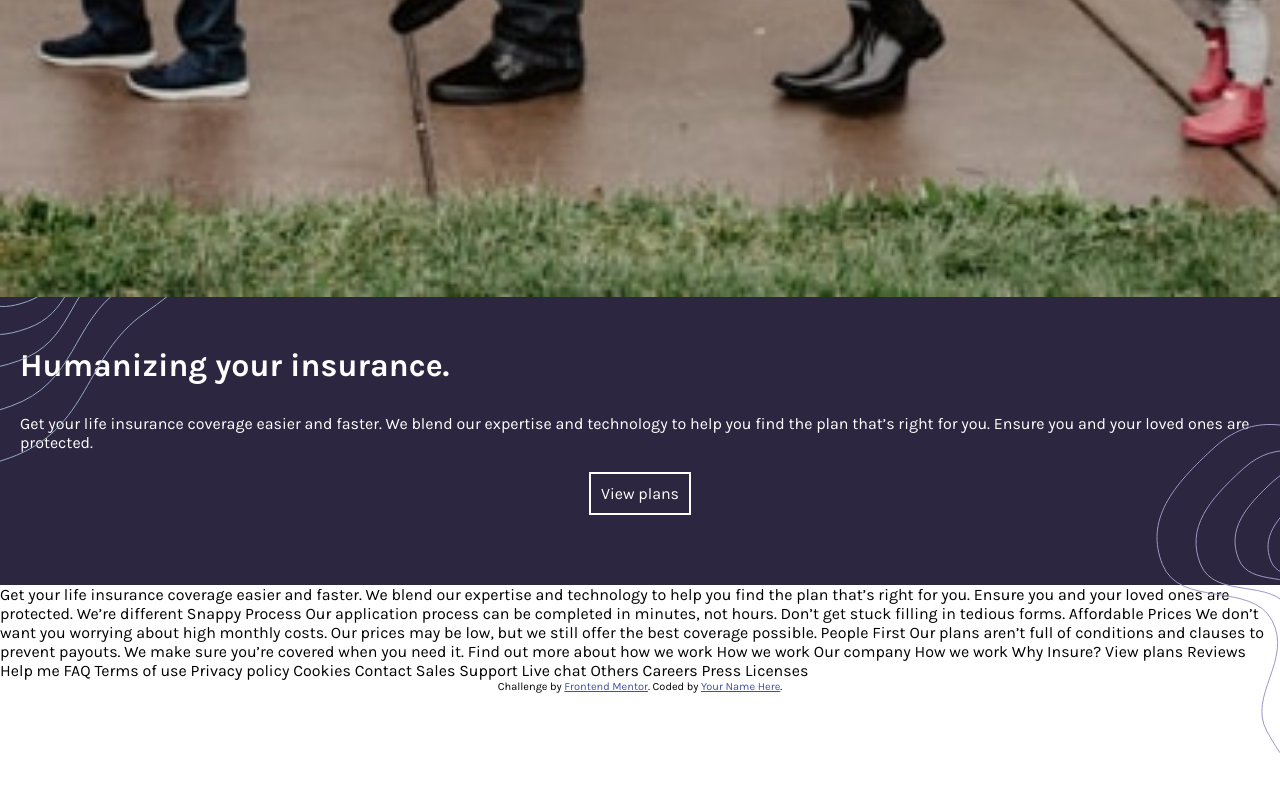
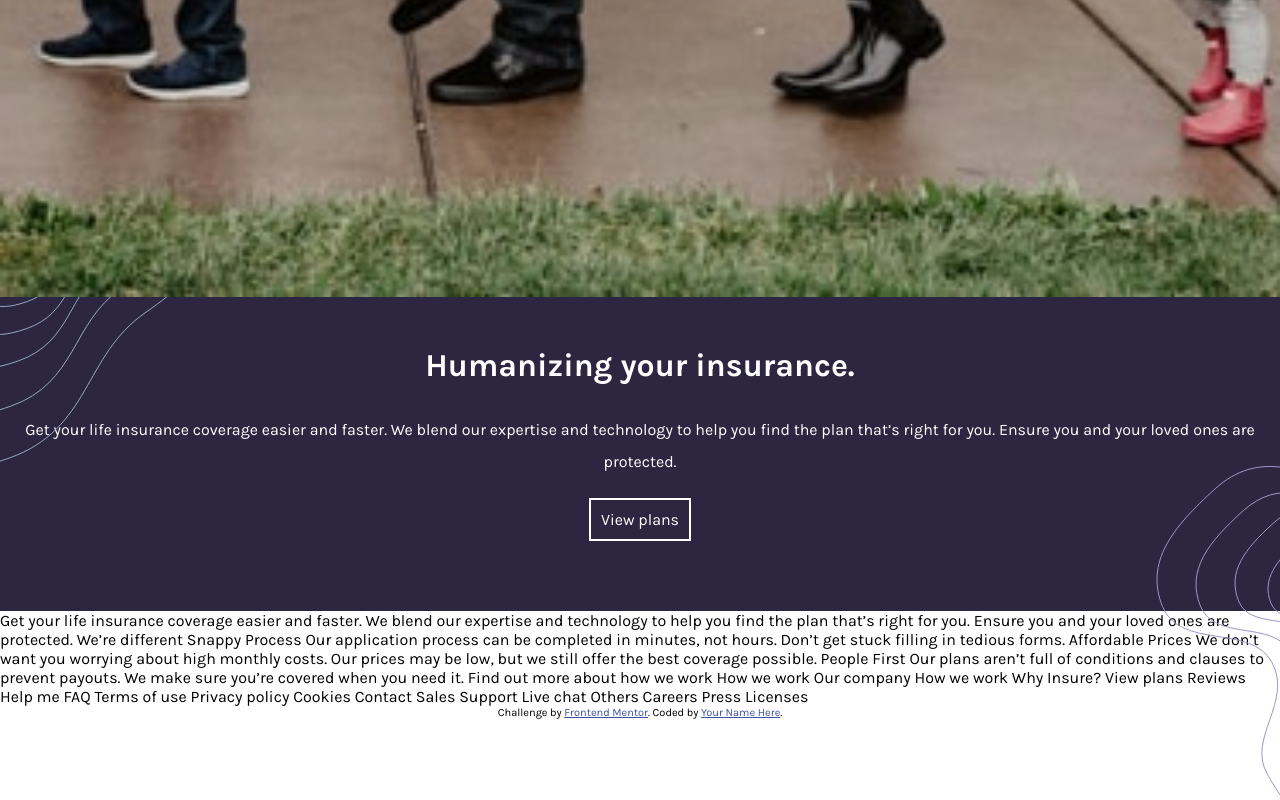
Before and after one commit to Rashkele/Insurance-Landing-Page, a plain HTML site: page index.html in a window 1280 px wide. Shown: the part 1298-2098 px from the top of the page. Before the commit the page ends 2056 px from the top, so only its background shows below. Drawn offline with Linux system fonts and the light colour scheme.

Commit message:
Header improved a little

```diff
--- a/style.css
+++ b/style.css
@@ -34,6 +34,14 @@ li {display: inline-block;}
 
 h1 {
     margin-bottom: 30px;
+    text-align: center;
+}
+header p {
+   line-height: 2em;
+   text-align: center;
+}
+.logo {
+margin-top: 10px;
 }
 
 .header-pic {
@@ -50,8 +58,6 @@ display: block;
 
 .View-plans {
     color: white;
-    /*height: 25px;
-    width: 90px;*/
     width: fit-content;
     display: block;
     border: white solid 2px;
```
